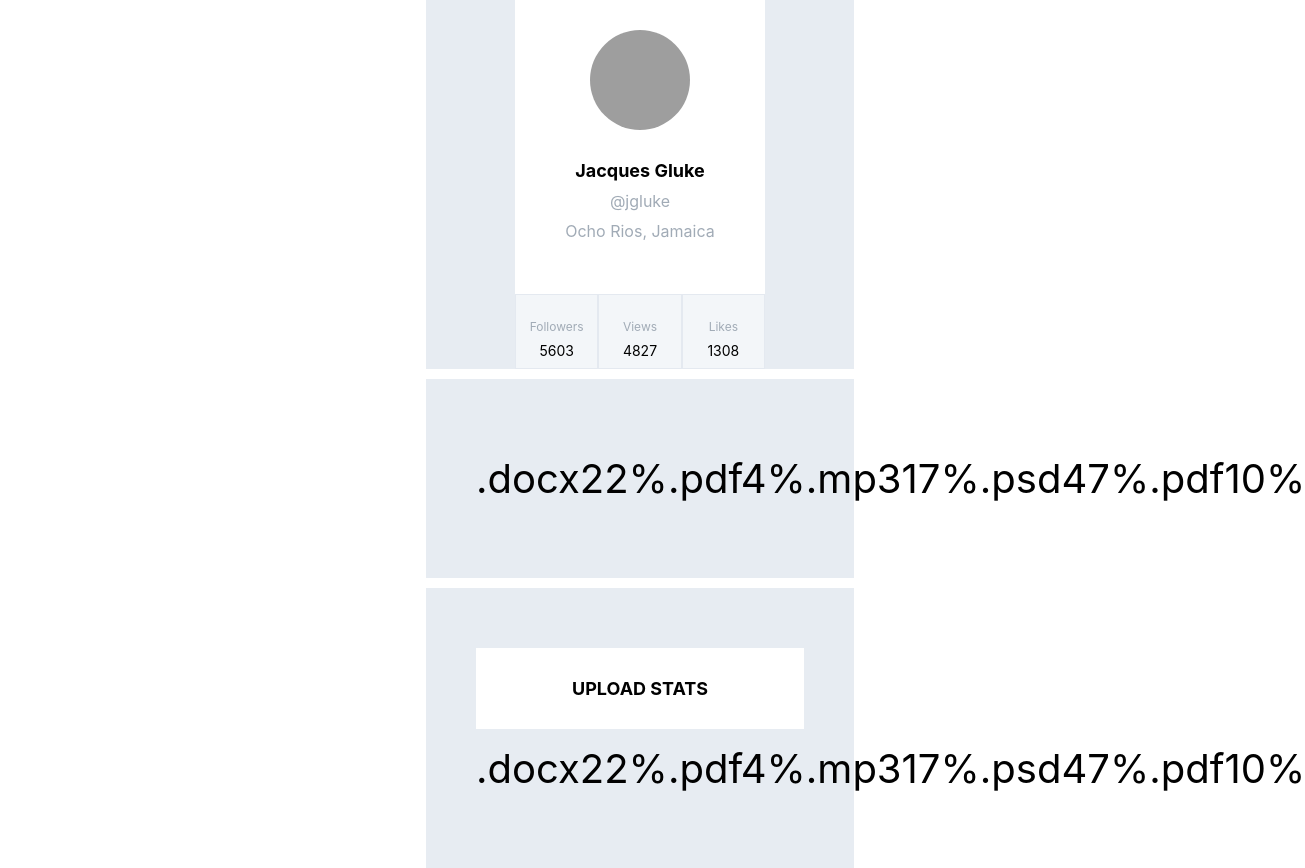
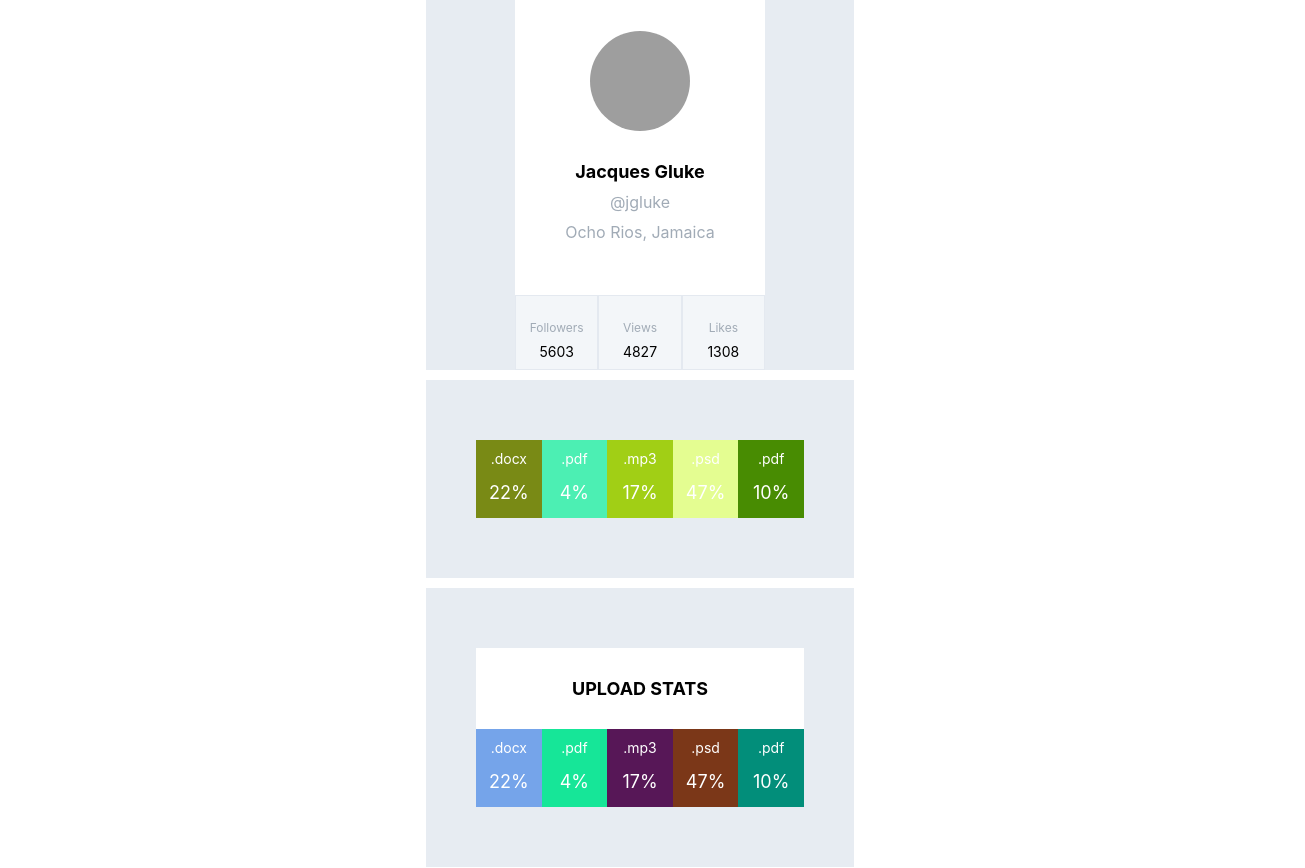
Before and after one commit to nicksolony/goit-react-hw-01-components, a React (Create React App) app: page / in a window 1280 px wide. Shown: the whole page, 1305 px wide, since content can reach past the window. Built offline with nearby package versions, Linux system fonts and the light colour scheme; grey boxes are pictures that could not be loaded.

Commit message:
added StatisticsDataItem.styled.jsx

```diff
--- a/package.json
+++ b/package.json
@@ -4,6 +4,8 @@
   "private": true,
   "homepage": "https://nicksolony.github.io/goit-react-hw-01-components/",
   "dependencies": {
+    "@emotion/react": "^11.11.1",
+    "@emotion/styled": "^11.11.0",
     "@testing-library/jest-dom": "^5.16.3",
     "@testing-library/react": "^12.1.4",
     "@testing-library/user-event": "^13.5.0",
--- a/src/components/StatisticsDataItem/StatisticsDataItem.jsx
+++ b/src/components/StatisticsDataItem/StatisticsDataItem.jsx
@@ -1,10 +1,10 @@
-// import css from './StatisticsDataItem.module.css';
+import { Item, Label, Percentage} from './StatisticsDataItem.styled';
 
 export const StatisticsDataItem = ({id, label, percentage}) => {
     return (
-        <li key="{id}" class="item" >
-            <span class="label">{label}</span>
-            <span class="percentage">{percentage}%</span>
-        </li>
+        <Item key="{id}">
+            <Label>{label}</Label>
+            <Percentage >{percentage}%</Percentage>
+        </Item>
     )
 };
--- /dev/null
+++ b/src/components/StatisticsDataItem/StatisticsDataItem.styled.jsx
@@ -0,0 +1,24 @@
+import styled from '@emotion/styled';
+import randomBgColor from '../../utils/bgColor'
+
+export const Item = styled.li `
+    display: flex;
+    flex-flow: column;
+    align-items: center;
+    justify-content: center;
+    background-color: ${randomBgColor};
+    width: 100%;
+    padding-top: 10px;
+    padding-bottom: 15px;
+`;
+
+export const Label = styled.span `
+    font-size: 14px;
+    color: var(--color-white);
+`;
+
+export const Percentage =styled.span `
+    font-size: 18px;
+    padding-top: 15px;
+    color: var(--color-white);
+`;
--- a/src/components/StatisticsDataList/StatisticsDataList.module.css
+++ b/src/components/StatisticsDataList/StatisticsDataList.module.css
@@ -4,6 +4,4 @@
     display: flex;
     justify-content:space-around;
     width: 100%;
-    padding-top: 15px;
-    padding-bottom: 15px;
 }
--- /dev/null
+++ b/src/utils/bgColor.js
@@ -0,0 +1,7 @@
+export default function getRandomColor() {
+        const r = Math.floor(Math.random() * 256);
+        const g = Math.floor(Math.random() * 256);
+        const b = Math.floor(Math.random() * 256);
+        const rgb = "rgb("+r+", "+g+", "+b+")";
+        return rgb;
+      };
```
Also changed, not shown: src/components/StatisticsDataItem/StatisticsDataItem.module.css (deleted), 1 other file (tests, documents, lock files or other folders).
